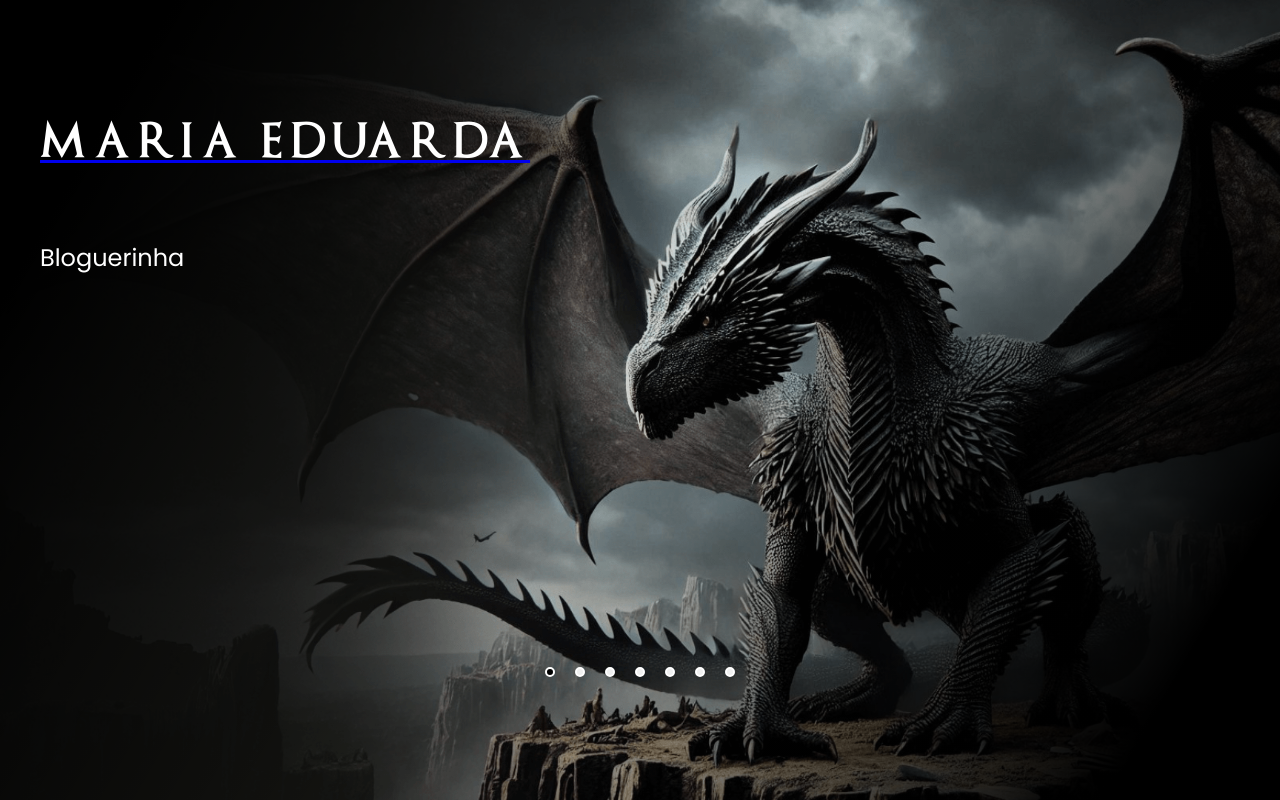
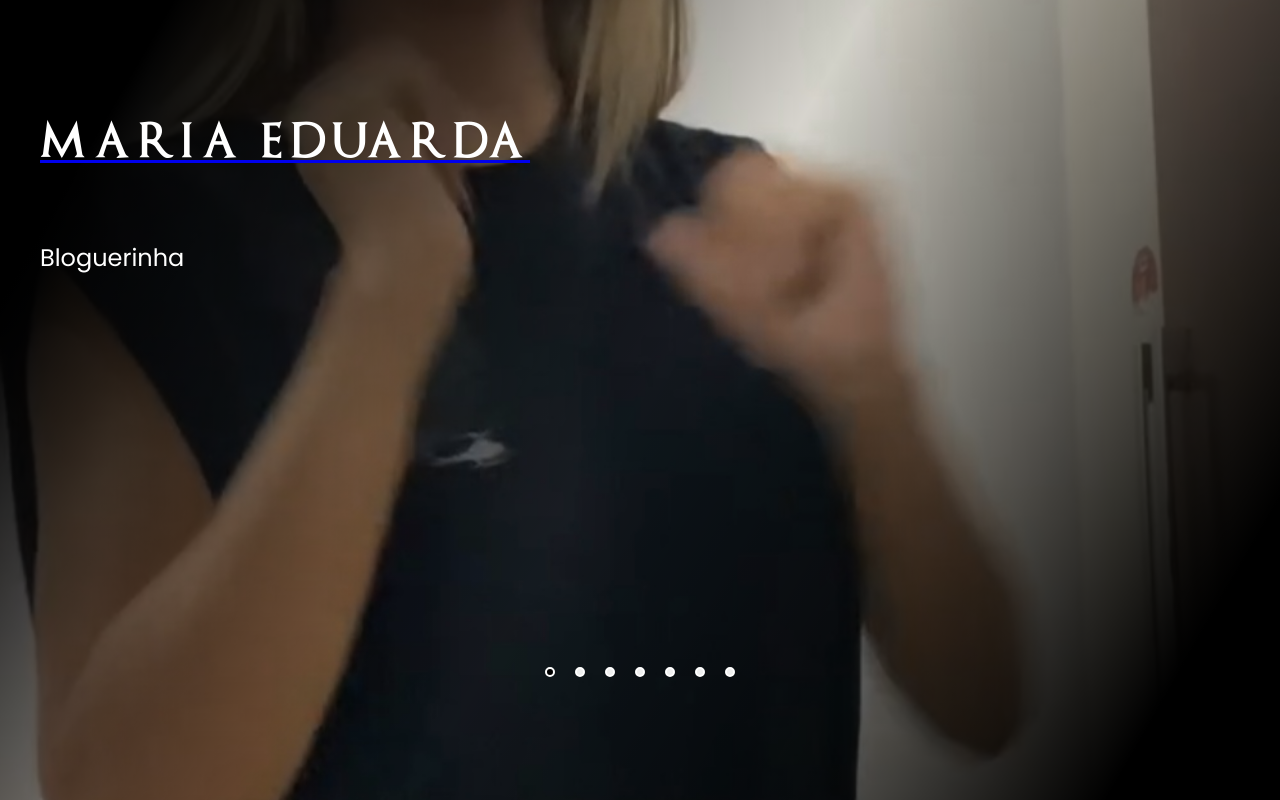
Before and after one commit to QuirneeH/devemdobro, a plain HTML site: page index.html in a window 1280 px wide. Drawn offline with Linux system fonts and the light colour scheme.

Commit message:
Update index.html

```diff
--- a/index.html
+++ b/index.html
@@ -17,7 +17,7 @@
 <main>
     <!-- Imagens em Carrossel -->
     <div class="carrossel">
-        <img class="imagem ativa" src="./src/images/balerion.png" alt="Dragão Balerion">
+        <img class="imagem ativa" src="./src/images/Screenshot_20240811-194944_Instagram.jpg" alt="Dragão Balerion">
         <img class="imagem" src="./src/images/syrax.png" alt="Dragão Sylax">
         <img class="imagem" src="./src/images/arrax.png" alt="Dragão Arrax">
         <img class="imagem" src="./src/images/caraxes.png" alt="Dragão Caraxes">
```
